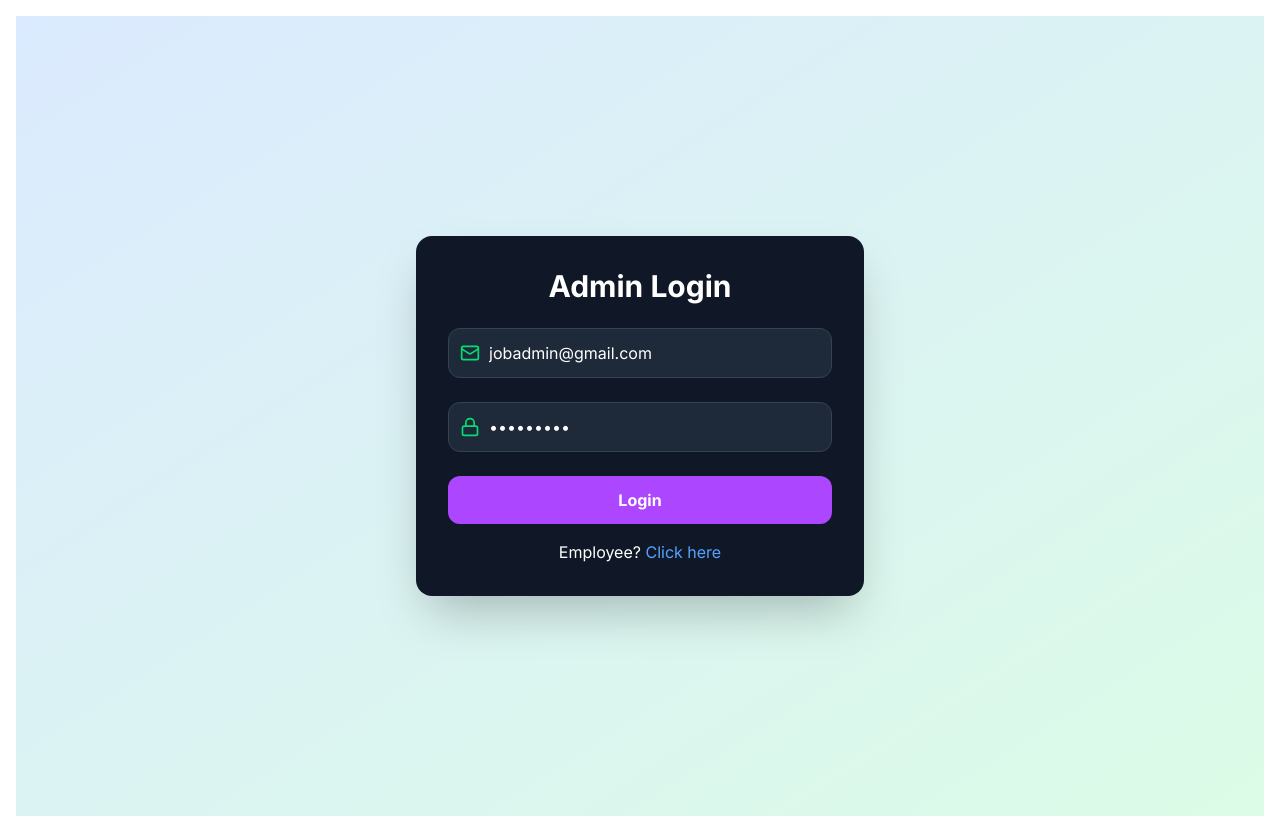
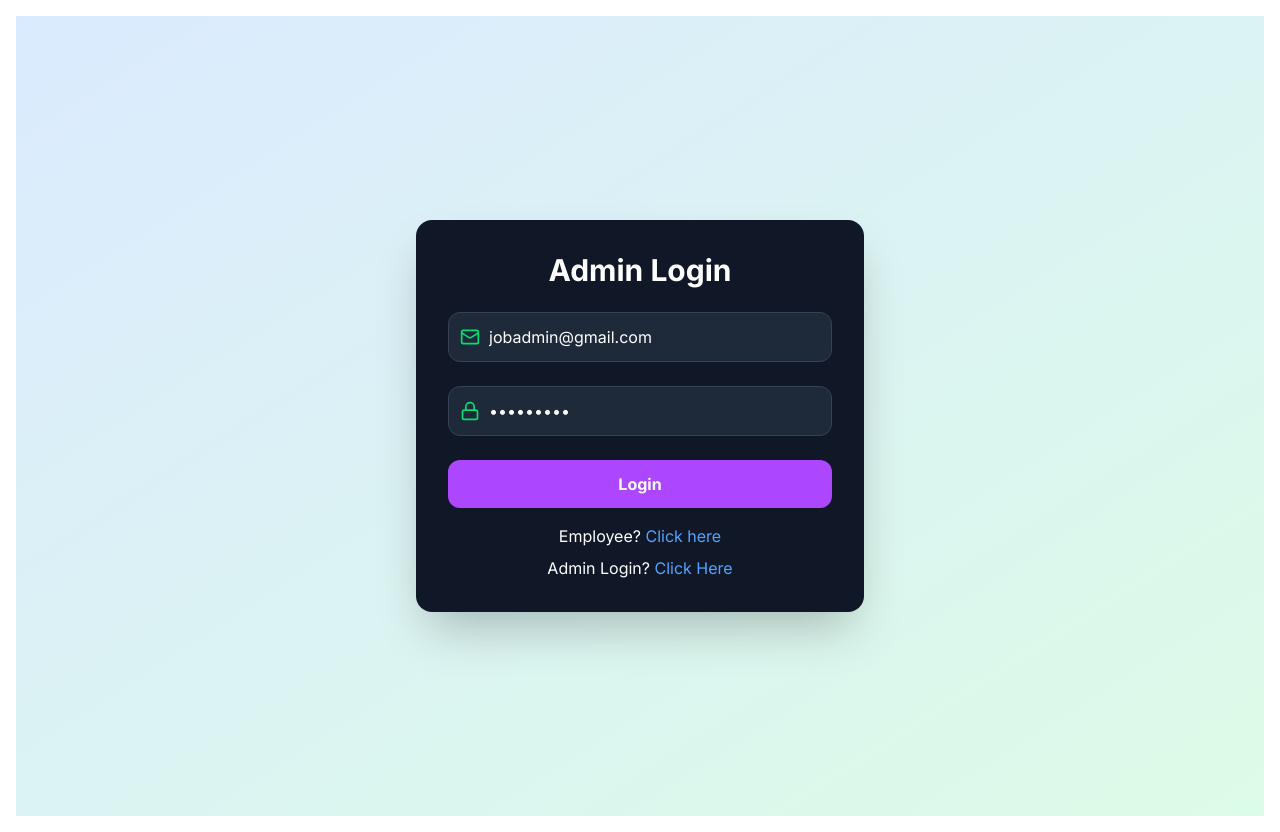
Before and after one commit to KarthikBandi75/Jobs-Admin-EmployeeFrontend, a React (Vite) app: page /login in a window 1280 px wide. Built offline with nearby package versions, Linux system fonts and the light colour scheme.

Commit message:
Update Login.jsx

```diff
--- a/src/pages/Login.jsx
+++ b/src/pages/Login.jsx
@@ -171,6 +171,18 @@ const Login = () => {
               </span>
             </p>
           )}
+
+          <div className="mt-2 text-center">
+                    <p>
+                        Admin Login?{" "}
+                        <span
+                            className="text-blue-400 cursor-pointer hover:underline"
+
+                        >
+<a href="https://jobs-user-frontend.vercel.app/login" >Click Here</a>
+                        </span>
+                    </p>
+                </div>
         </div>
       </motion.div>
     </div>
```
